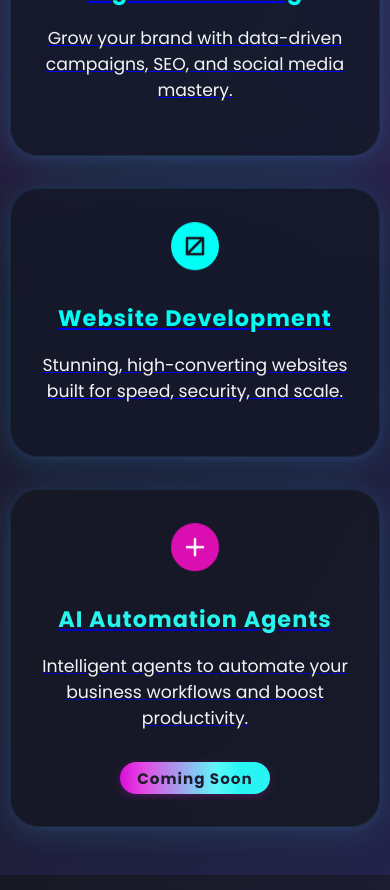
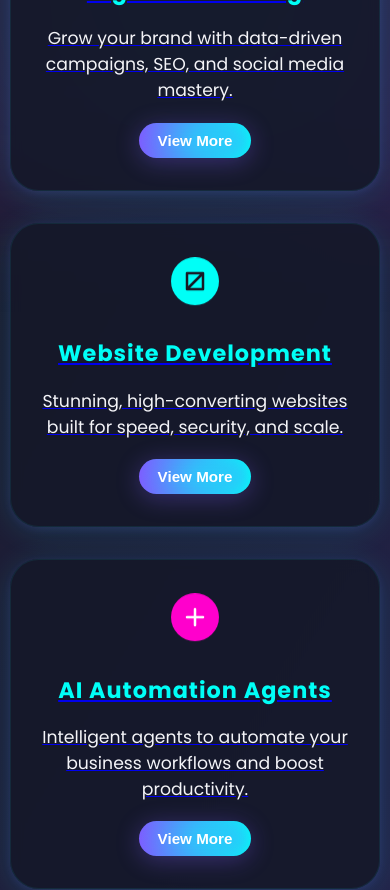
Before and after one commit to nasirrasheed/MarkNova, a React (Create React App) app: page / in a window 390 px wide. Shown: the part 1520-2410 px from the top of the page. Built offline with nearby package versions, Linux system fonts and the light colour scheme.

Commit message:
Add glowing responsive View More button to Services cards

```diff
--- a/src/components/Services.css
+++ b/src/components/Services.css
@@ -121,3 +121,53 @@
   0% { filter: brightness(1);}
   100% { filter: brightness(1.3);}
 }
+
+.view-more-btn,
+.glowing-btn {
+  position: relative;
+  display: inline-block;
+  padding: 0.7em 2em;
+  font-size: 1rem;
+  font-weight: 600;
+  color: #fff;
+  background: linear-gradient(90deg, #7f5cff 0%, #00fff7 100%);
+  border: none;
+  border-radius: 2em;
+  cursor: pointer;
+  overflow: hidden;
+  z-index: 1;
+  transition: background 0.3s, color 0.3s, box-shadow 0.3s, transform 0.2s;
+  box-shadow: 0 4px 24px #7f5cff55, 0 0px 0px #00fff7;
+}
+
+.view-more-btn .btn-glow {
+  position: absolute;
+  top: 0; left: 0; right: 0; bottom: 0;
+  border-radius: 2em;
+  background: radial-gradient(circle, #00fff7 0%, #7f5cff 100%);
+  opacity: 0.3;
+  filter: blur(8px);
+  z-index: -1;
+  transition: opacity 0.3s;
+}
+
+.view-more-btn .btn-text {
+  position: relative;
+  z-index: 2;
+}
+
+.view-more-btn:hover,
+.glowing-btn:hover {
+  background: linear-gradient(90deg, #00fff7 0%, #7f5cff 100%);
+  color: #fff;
+  box-shadow: 0 0 24px #00fff7cc, 0 0 48px #7f5cff99;
+  transform: translateY(-2px) scale(1.05);
+}
+
+@media (max-width: 600px) {
+  .view-more-btn,
+  .glowing-btn {
+    font-size: 0.95rem;
+    padding: 0.6em 1.2em;
+  }
+}
--- a/src/components/Services.js
+++ b/src/components/Services.js
@@ -40,7 +40,7 @@ function Services() {
         {services.map((service, idx) => (
           <a href={service.link} key={service.title} className="service-link">
             <motion.div
-              className={`service-card${service.comingSoon ? " coming-soon" : ""}`}
+              className="service-card"
               initial={{ opacity: 0, y: 40 }}
               whileInView={{ opacity: 1, y: 0 }}
               viewport={{ once: true }}
@@ -49,9 +49,15 @@ function Services() {
               <div className="service-icon">{service.icon}</div>
               <h3>{service.title}</h3>
               <p>{service.desc}</p>
-              {service.comingSoon && (
-                <span className="soon-badge">Coming Soon</span>
-              )}
+              <motion.button
+                className="view-more-btn glowing-btn"
+                whileHover={{ scale: 1.08, boxShadow: "0 0 16px #7f5cff, 0 0 32px #00fff7" }}
+                whileTap={{ scale: 0.96 }}
+                transition={{ type: "spring", stiffness: 300 }}
+              >
+                <span className="btn-glow"></span>
+                <span className="btn-text">View More</span>
+              </motion.button>
             </motion.div>
           </a>
         ))}
```
